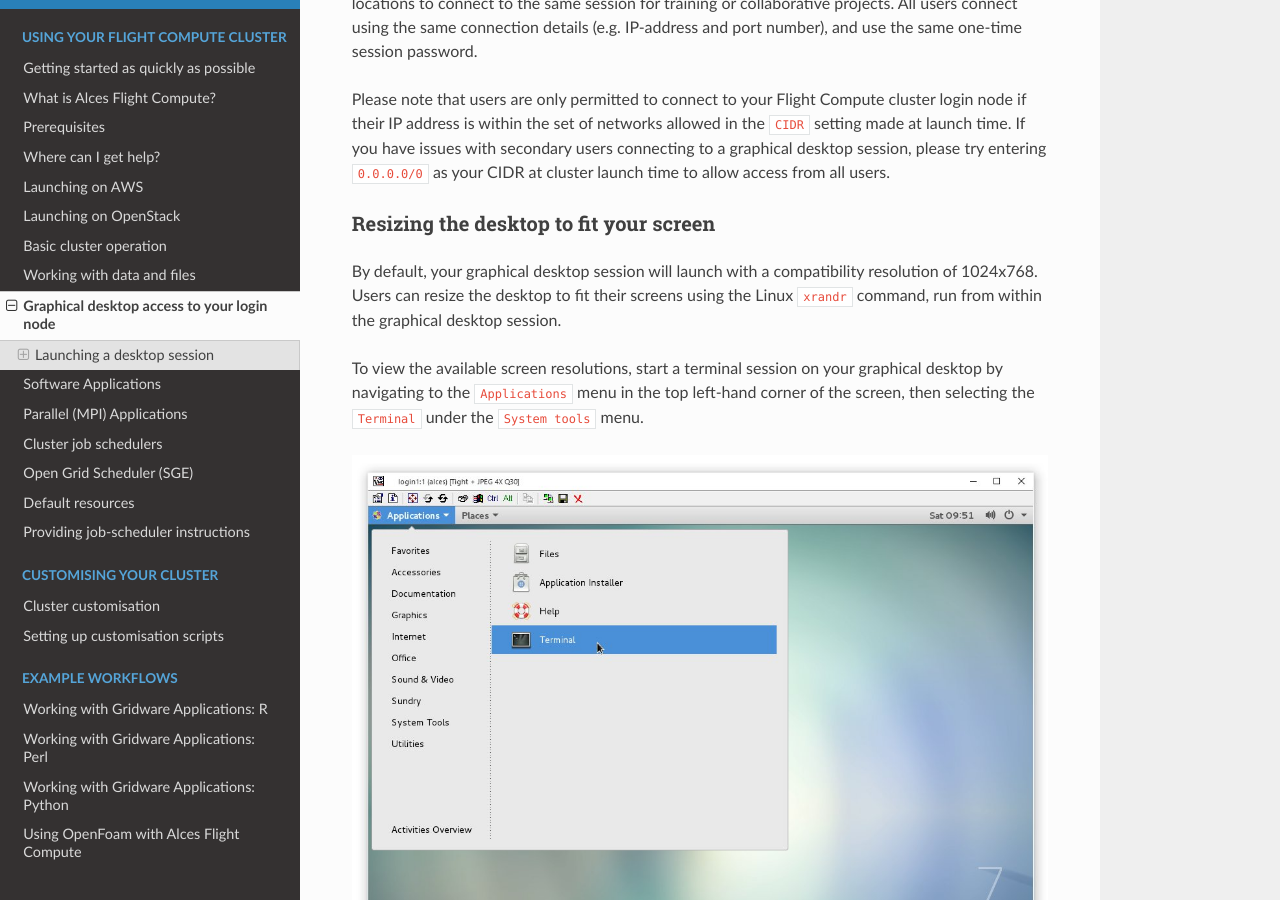
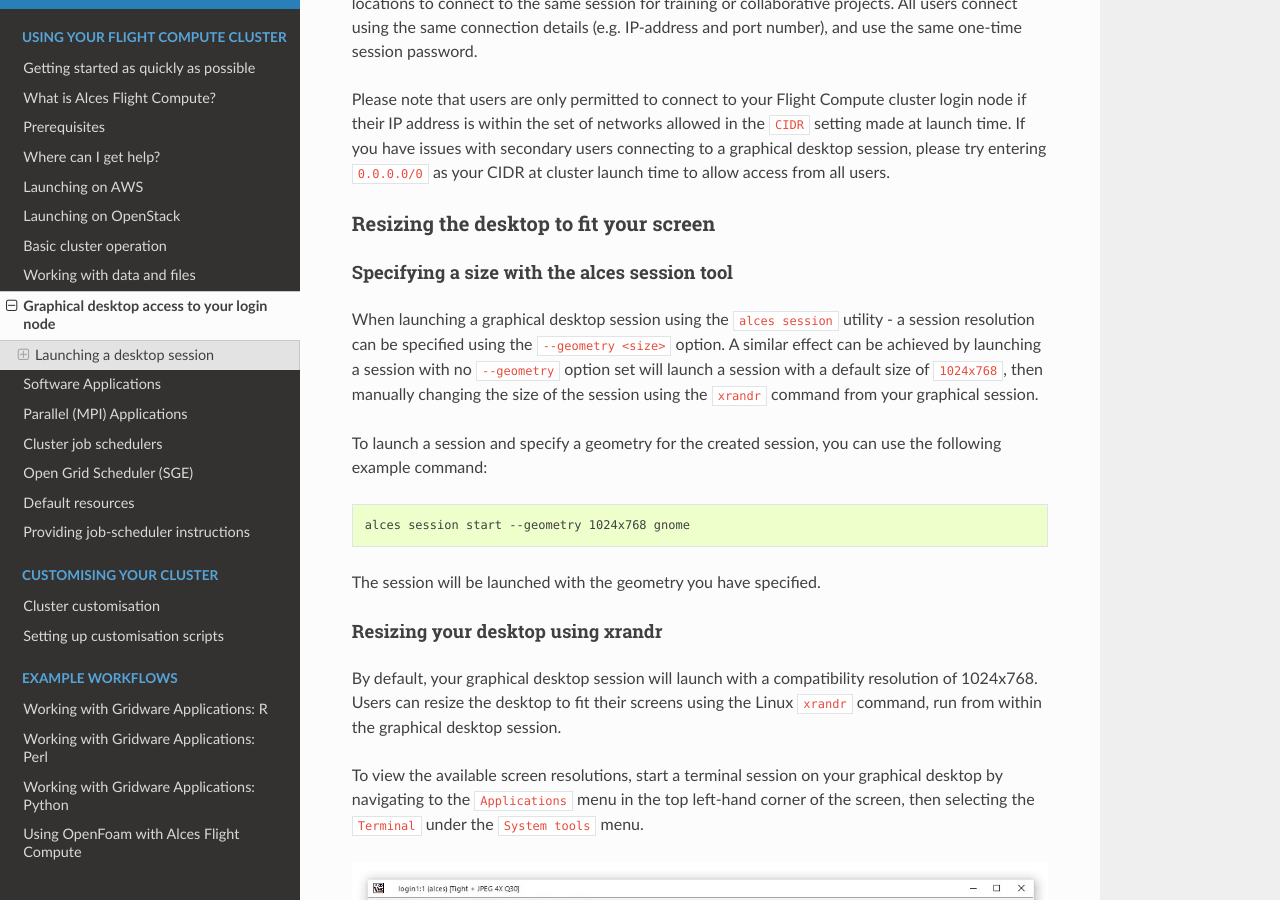
Before and after one commit to alces-software/flight-appliance-docs, a Sphinx documentation site: the page built from docs/source/graphicaldesktop/graphicaldesktop.rst, in a window 1280 px wide and 900 px high, scrolled down 2066 px. Built offline with Sphinx 7.4.7 and the Read the Docs theme 2.0.0, drawn with Linux system fonts in a browser that asks for light colours; pages that are not in the unit, such as notebooks, are missing from menus.

Commit message:
Reworked graphical desktop resize section - Refs #11 - Refs alces-software/clusterware#154

```diff
--- a/docs/source/graphicaldesktop/graphicaldesktop.rst
+++ b/docs/source/graphicaldesktop/graphicaldesktop.rst
@@ -56,6 +56,22 @@ Please note that users are only permitted to connect to your Flight Compute clus
 
 Resizing the desktop to fit your screen
 ---------------------------------------
+
+Specifying a size with the alces session tool
+*********************************************
+
+When launching a graphical desktop session using the ``alces session`` utility - a session resolution can be specified using the ``--geometry <size>`` option. A similar effect can be achieved by launching a session with no ``--geometry`` option set will launch a session with a default size of ``1024x768``, then manually changing the size of the session using the ``xrandr`` command from your graphical session.
+
+To launch a session and specify a geometry for the created session, you can use the following example command:
+
+.. code:: bash
+
+    alces session start --geometry 1024x768 gnome
+
+The session will be launched with the geometry you have specified.
+
+Resizing your desktop using xrandr
+**********************************
 
 By default, your graphical desktop session will launch with a compatibility resolution of 1024x768. Users can resize the desktop to fit their screens using the Linux ``xrandr`` command, run from within the graphical desktop session.
 
```
